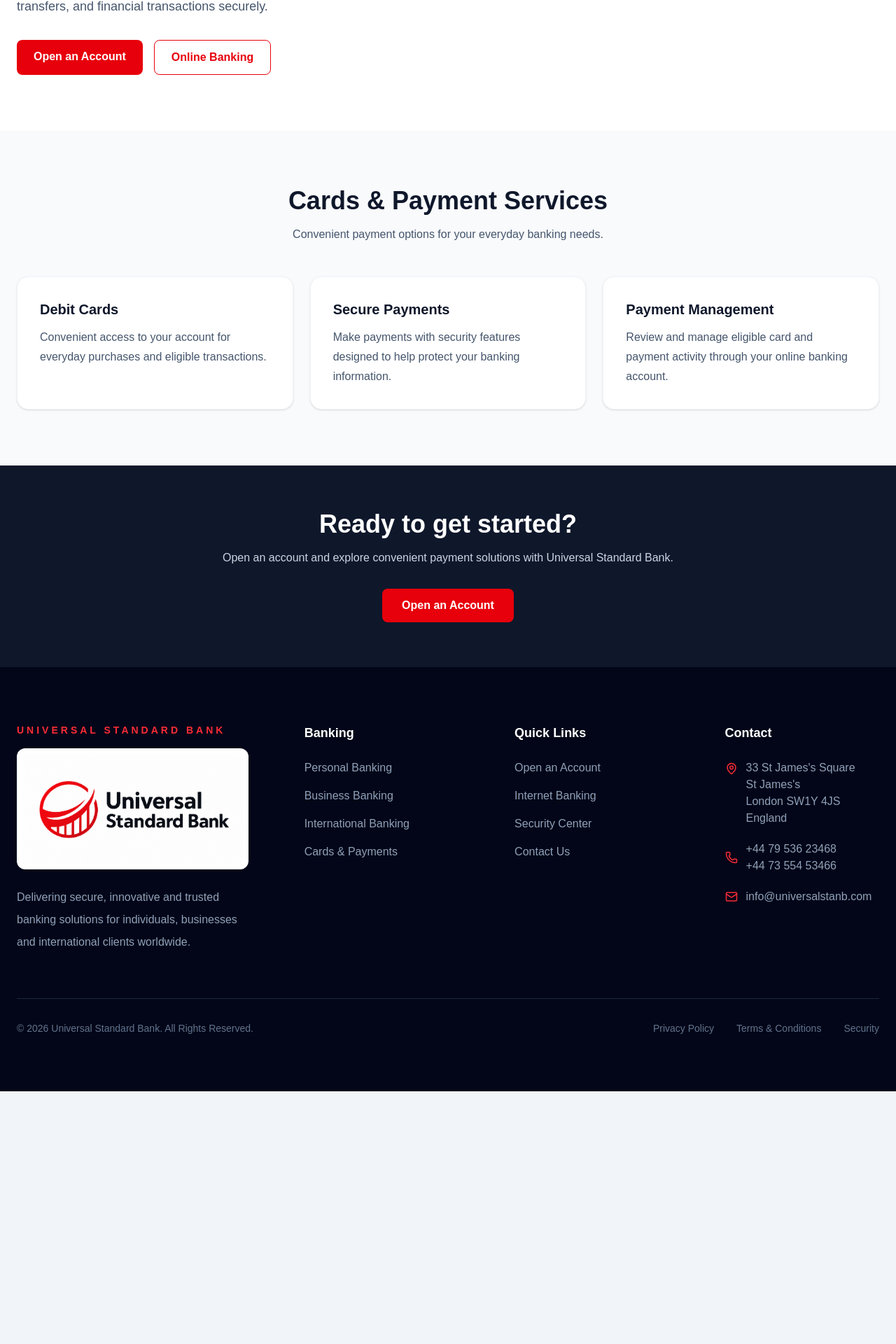
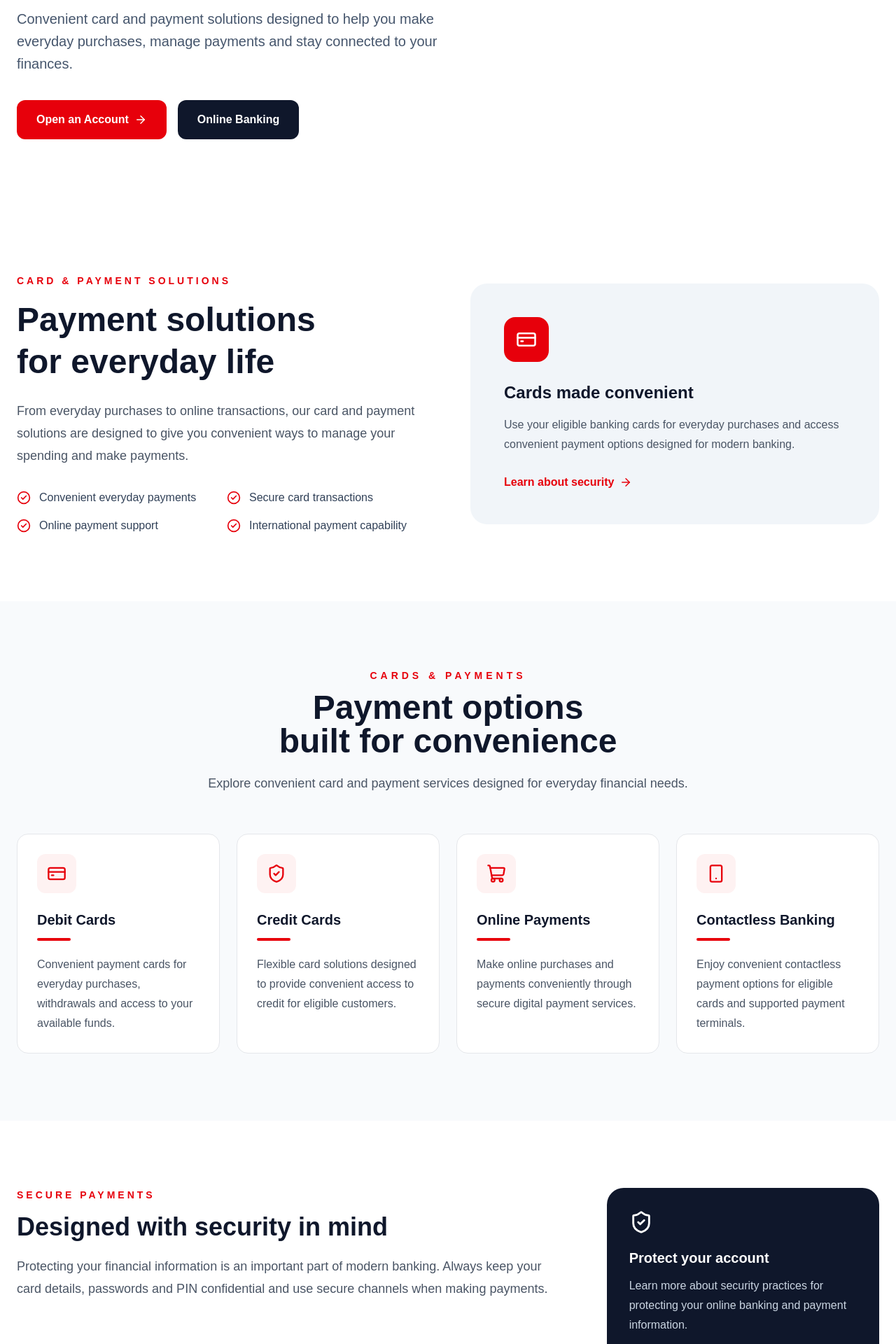
Before and after one commit to NetfacilitiesLtd/universal-standard-bank, a Next.js app: page /cards in a window 1280 px wide. Shown: the part 347-2267 px from the top of the page at 70% size. Before the commit the page ends 1906 px from the top, so only its background shows below. Built offline with nearby package versions, Linux system fonts and the light colour scheme.

Commit message:
Update cards and payments page

```diff
--- a/app/cards/page.tsx
+++ b/app/cards/page.tsx
@@ -1,41 +1,87 @@
 import Link from "next/link";
+import {
+  CreditCard,
+  ShieldCheck,
+  Smartphone,
+  ShoppingCart,
+  Globe2,
+  ArrowRight,
+  CheckCircle2,
+} from "lucide-react";
 import Navbar from "@/components/Navbar";
 import Footer from "@/components/Footer";
 
+const services = [
+  {
+    title: "Debit Cards",
+    description:
+      "Convenient payment cards for everyday purchases, withdrawals and access to your available funds.",
+    icon: CreditCard,
+  },
+  {
+    title: "Credit Cards",
+    description:
+      "Flexible card solutions designed to provide convenient access to credit for eligible customers.",
+    icon: ShieldCheck,
+  },
+  {
+    title: "Online Payments",
+    description:
+      "Make online purchases and payments conveniently through secure digital payment services.",
+    icon: ShoppingCart,
+  },
+  {
+    title: "Contactless Banking",
+    description:
+      "Enjoy convenient contactless payment options for eligible cards and supported payment terminals.",
+    icon: Smartphone,
+  },
+];
+
+const benefits = [
+  "Convenient everyday payments",
+  "Secure card transactions",
+  "Online payment support",
+  "International payment capability",
+];
+
 export default function CardsPage() {
   return (
-    <main className="min-h-screen bg-slate-50">
+    <main className="bg-white">
       <Navbar />
 
       {/* Hero */}
-      <section className="bg-white pt-32 pb-20">
-        <div className="max-w-7xl mx-auto px-6">
+      <section className="relative overflow-hidden bg-white pt-36 pb-24">
+        <div className="relative max-w-7xl mx-auto px-6">
           <div className="max-w-3xl">
-            <p className="text-sm font-semibold uppercase tracking-wider text-red-600">
+            <p className="uppercase tracking-[5px] text-red-600 text-sm font-semibold">
               Cards & Payments
             </p>
 
-            <h1 className="mt-4 text-4xl md:text-6xl font-bold text-slate-900">
-              Simple and secure ways to pay.
+            <h1 className="mt-5 text-5xl md:text-6xl font-bold text-slate-900 leading-tight">
+              Simple, Secure
+              <br />
+              Ways to Pay
             </h1>
 
-            <p className="mt-6 text-lg leading-8 text-slate-600">
-              Access convenient payment solutions designed to help you manage
-              everyday purchases, transfers, and financial transactions
-              securely.
+            <p className="mt-6 text-lg md:text-xl text-slate-600 leading-8 max-w-2xl">
+              Convenient card and payment solutions designed to help you make
+              everyday purchases, manage payments and stay connected to your
+              finances.
             </p>
 
-            <div className="mt-8 flex flex-wrap gap-4">
+            <div className="mt-9 flex flex-col sm:flex-row gap-4">
               <Link
                 href="/apply"
-                className="rounded-lg bg-red-600 px-6 py-3 font-semibold text-white transition hover:bg-red-700"
+                className="inline-flex items-center justify-center gap-2 rounded-xl bg-red-600 px-7 py-4 font-semibold text-white transition hover:bg-red-700"
               >
                 Open an Account
+                <ArrowRight size={18} />
               </Link>
 
               <Link
                 href="/login"
-                className="rounded-lg border border-red-600 px-6 py-3 font-semibold text-red-600 transition hover:bg-red-600 hover:text-white"
+                className="inline-flex items-center justify-center gap-2 rounded-xl bg-slate-900 px-7 py-4 font-semibold text-white transition hover:bg-slate-800"
               >
                 Online Banking
               </Link>
@@ -44,74 +90,183 @@
         </div>
       </section>
 
-      {/* Services */}
-      <section className="py-20">
+      {/* Introduction */}
+      <section className="py-24">
         <div className="max-w-7xl mx-auto px-6">
-          <div className="text-center max-w-2xl mx-auto">
-            <h2 className="text-3xl md:text-4xl font-bold text-slate-900">
-              Cards & Payment Services
+          <div className="grid lg:grid-cols-2 gap-16 items-center">
+            <div>
+              <p className="uppercase tracking-[4px] text-red-600 text-sm font-semibold">
+                Card & Payment Solutions
+              </p>
+
+              <h2 className="mt-4 text-4xl md:text-5xl font-bold text-slate-900 leading-tight">
+                Payment solutions
+                <br />
+                for everyday life
               </h2>
 
-            <p className="mt-4 text-slate-600">
-              Convenient payment options for your everyday banking needs.
+              <p className="mt-6 text-lg text-gray-600 leading-8">
+                From everyday purchases to online transactions, our card and
+                payment solutions are designed to give you convenient ways to
+                manage your spending and make payments.
+              </p>
+
+              <div className="mt-8 grid sm:grid-cols-2 gap-4">
+                {benefits.map((benefit) => (
+                  <div
+                    key={benefit}
+                    className="flex items-center gap-3 text-slate-700"
+                  >
+                    <CheckCircle2
+                      size={20}
+                      className="text-red-600 flex-shrink-0"
+                    />
+                    <span>{benefit}</span>
+                  </div>
+                ))}
+              </div>
+            </div>
+
+            <div className="rounded-3xl bg-slate-100 p-10 md:p-12">
+              <div className="w-16 h-16 rounded-2xl bg-red-600 flex items-center justify-center">
+                <CreditCard size={30} className="text-white" />
+              </div>
+
+              <h3 className="mt-7 text-2xl font-bold text-slate-900">
+                Cards made convenient
+              </h3>
+
+              <p className="mt-4 text-gray-600 leading-7">
+                Use your eligible banking cards for everyday purchases and
+                access convenient payment options designed for modern banking.
+              </p>
+
+              <Link
+                href="/security"
+                className="inline-flex items-center gap-2 mt-7 font-semibold text-red-600 hover:gap-3 transition-all"
+              >
+                Learn about security
+                <ArrowRight size={18} />
+              </Link>
+            </div>
+          </div>
+        </div>
+      </section>
+
+      {/* Services */}
+      <section className="bg-slate-50 py-24">
+        <div className="max-w-7xl mx-auto px-6">
+          <div className="text-center max-w-3xl mx-auto">
+            <p className="uppercase tracking-[5px] text-red-600 text-sm font-semibold">
+              Cards & Payments
+            </p>
+
+            <h2 className="mt-3 text-4xl md:text-5xl font-bold text-slate-900">
+              Payment options
+              <br />
+              built for convenience
+            </h2>
+
+            <p className="mt-5 text-lg text-gray-600 leading-8">
+              Explore convenient card and payment services designed for
+              everyday financial needs.
             </p>
           </div>
 
-          <div className="mt-12 grid gap-6 md:grid-cols-3">
-            <div className="rounded-2xl bg-white p-8 shadow-sm border border-slate-100">
-              <h3 className="text-xl font-semibold text-slate-900">
-                Debit Cards
+          <div className="grid grid-cols-1 md:grid-cols-2 lg:grid-cols-4 gap-6 mt-14">
+            {services.map((service) => {
+              const Icon = service.icon;
+
+              return (
+                <div
+                  key={service.title}
+                  className="bg-white border border-gray-200 rounded-2xl p-7 hover:-translate-y-1 hover:border-red-600 hover:shadow-xl transition-all duration-300"
+                >
+                  <div className="w-14 h-14 rounded-xl bg-red-50 flex items-center justify-center">
+                    <Icon size={28} className="text-red-600" />
+                  </div>
+
+                  <h3 className="mt-6 text-xl font-bold text-slate-900">
+                    {service.title}
                   </h3>
 
-              <p className="mt-3 text-slate-600 leading-7">
-                Convenient access to your account for everyday purchases and
-                eligible transactions.
+                  <div className="w-12 h-1 bg-red-600 rounded-full mt-3" />
+
+                  <p className="mt-5 text-gray-600 leading-7">
+                    {service.description}
+                  </p>
+                </div>
+              );
+            })}
+          </div>
+        </div>
+      </section>
+
+      {/* Security */}
+      <section className="py-24">
+        <div className="max-w-7xl mx-auto px-6">
+          <div className="grid md:grid-cols-3 gap-8">
+            <div className="md:col-span-2">
+              <p className="uppercase tracking-[4px] text-red-600 text-sm font-semibold">
+                Secure Payments
+              </p>
+
+              <h2 className="mt-4 text-4xl font-bold text-slate-900">
+                Designed with security in mind
+              </h2>
+
+              <p className="mt-5 text-lg text-gray-600 leading-8 max-w-3xl">
+                Protecting your financial information is an important part of
+                modern banking. Always keep your card details, passwords and
+                PIN confidential and use secure channels when making payments.
               </p>
             </div>
 
-            <div className="rounded-2xl bg-white p-8 shadow-sm border border-slate-100">
-              <h3 className="text-xl font-semibold text-slate-900">
-                Secure Payments
+            <div className="rounded-3xl bg-slate-900 p-8 text-white">
+              <ShieldCheck size={34} />
+
+              <h3 className="mt-5 text-xl font-bold">
+                Protect your account
               </h3>
 
-              <p className="mt-3 text-slate-600 leading-7">
-                Make payments with security features designed to help protect
-                your banking information.
+              <p className="mt-3 text-slate-300 leading-7">
+                Learn more about security practices for protecting your online
+                banking and payment information.
               </p>
-            </div>
 
-            <div className="rounded-2xl bg-white p-8 shadow-sm border border-slate-100">
-              <h3 className="text-xl font-semibold text-slate-900">
-                Payment Management
-              </h3>
-
-              <p className="mt-3 text-slate-600 leading-7">
-                Review and manage eligible card and payment activity through
-                your online banking account.
-              </p>
+              <Link
+                href="/security"
+                className="inline-flex items-center gap-2 mt-6 font-semibold text-white hover:gap-3 transition-all"
+              >
+                Security Center
+                <ArrowRight size={18} />
+              </Link>
             </div>
           </div>
         </div>
       </section>
 
       {/* CTA */}
-      <section className="bg-slate-900 py-16">
-        <div className="max-w-4xl mx-auto px-6 text-center">
+      <section className="py-24">
+        <div className="max-w-5xl mx-auto px-6">
+          <div className="rounded-3xl bg-red-600 px-8 py-14 md:px-14 text-center">
             <h2 className="text-3xl md:text-4xl font-bold text-white">
-            Ready to get started?
+              Ready for convenient banking?
             </h2>
 
-          <p className="mt-4 text-slate-300">
-            Open an account and explore convenient payment solutions with
-            Universal Standard Bank.
+            <p className="mt-4 text-red-100 text-lg leading-7 max-w-2xl mx-auto">
+              Open an account and access convenient banking and payment
+              solutions.
             </p>
 
             <Link
               href="/apply"
-            className="inline-block mt-8 rounded-lg bg-red-600 px-7 py-3 font-semibold text-white transition hover:bg-red-700"
+              className="inline-flex items-center gap-2 mt-8 rounded-xl bg-white px-7 py-4 font-semibold text-red-600 transition hover:bg-slate-100"
             >
               Open an Account
+              <ArrowRight size={18} />
             </Link>
+          </div>
         </div>
       </section>
 
```
Lines whose indentation alone changed are shown as unchanged.
